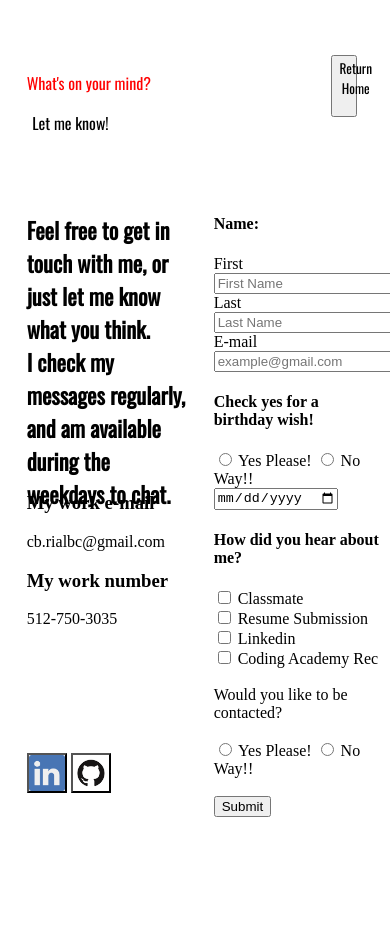
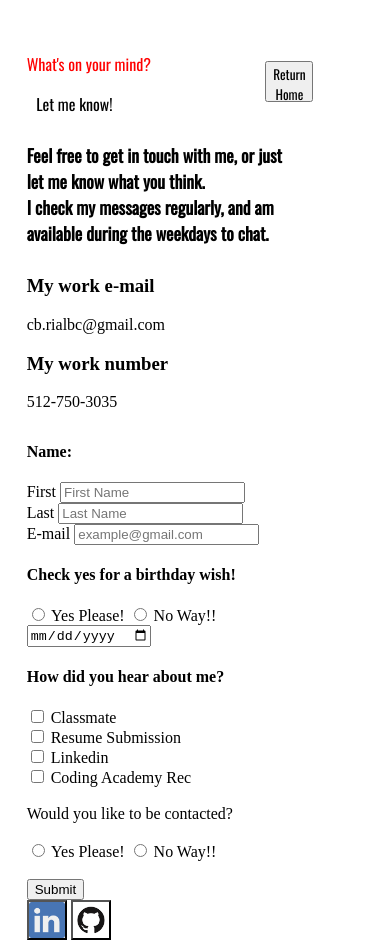
Before and after one commit to G-Geo/Contact-Me, a plain HTML site: page index.html in a window 390 px wide. Drawn offline with nearby package versions, Linux system fonts and the light colour scheme.

Commit message:
@media made

```diff
--- a/style.css
+++ b/style.css
@@ -61,3 +61,34 @@ h2 {
     text-align: center;
     font-family: 'Oswald', sans-serif;
 }
+
+@media (max-width:450px) {
+    body {
+        grid-template-columns: 5% 85% 10%;
+        grid-template-rows: 3% 10% 14% 10% 60% 5%;
+    }
+    h2 {
+        font-size: 1.1em;
+        color:
+    }
+    .container {
+        grid-row-start: 4;
+        grid-column-start: 2;
+    }
+    .buttons {
+        grid-row-start: 6;
+        grid-column-start: 2;
+    }
+    form {
+        grid-row-start: 5;
+        grid-column-start: 2;
+        margin-top: auto;
+    }
+    .returntohome {
+        grid-row-start: 2;
+        grid-column-start: 2;
+        text-align: center;
+        margin: auto;
+        margin-right: 10%;
+    }
+}
```
